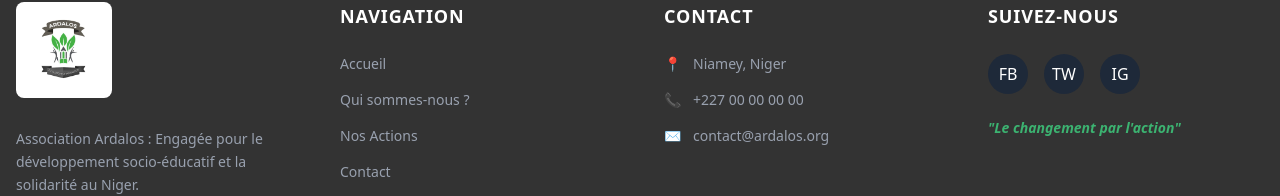
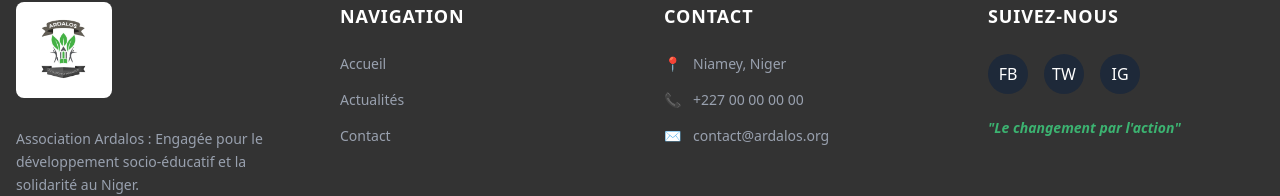
Before and after one commit to dchaibou/ardalos-website, a Next.js app: page / in a window 1280 px wide. Shown: the part 2616-2812 px from the top of the page. Built offline with nearby package versions, Linux system fonts and the light colour scheme.

Commit message:
feat: Update footer navigation links to reflect new structure

```diff
--- a/components/Footer.tsx
+++ b/components/Footer.tsx
@@ -29,8 +29,7 @@ const Footer = () => {
                         <h4 className="font-title text-lg font-bold mb-6 uppercase tracking-wider">Navigation</h4>
                         <ul className="space-y-4 text-gray-400 text-sm">
                             <li><Link href="/" className="hover:text-ardalos-green transition-colors">Accueil</Link></li>
-                            <li><Link href="/a-propos" className="hover:text-ardalos-green transition-colors">Qui sommes-nous ?</Link></li>
-                            <li><Link href="/actions" className="hover:text-ardalos-green transition-colors">Nos Actions</Link></li>
+                            <li><Link href="/actualits" className="hover:text-ardalos-green transition-colors">Actualités</Link></li>
                             <li><Link href="/contact" className="hover:text-ardalos-green transition-colors">Contact</Link></li>
                         </ul>
                     </div>
```
